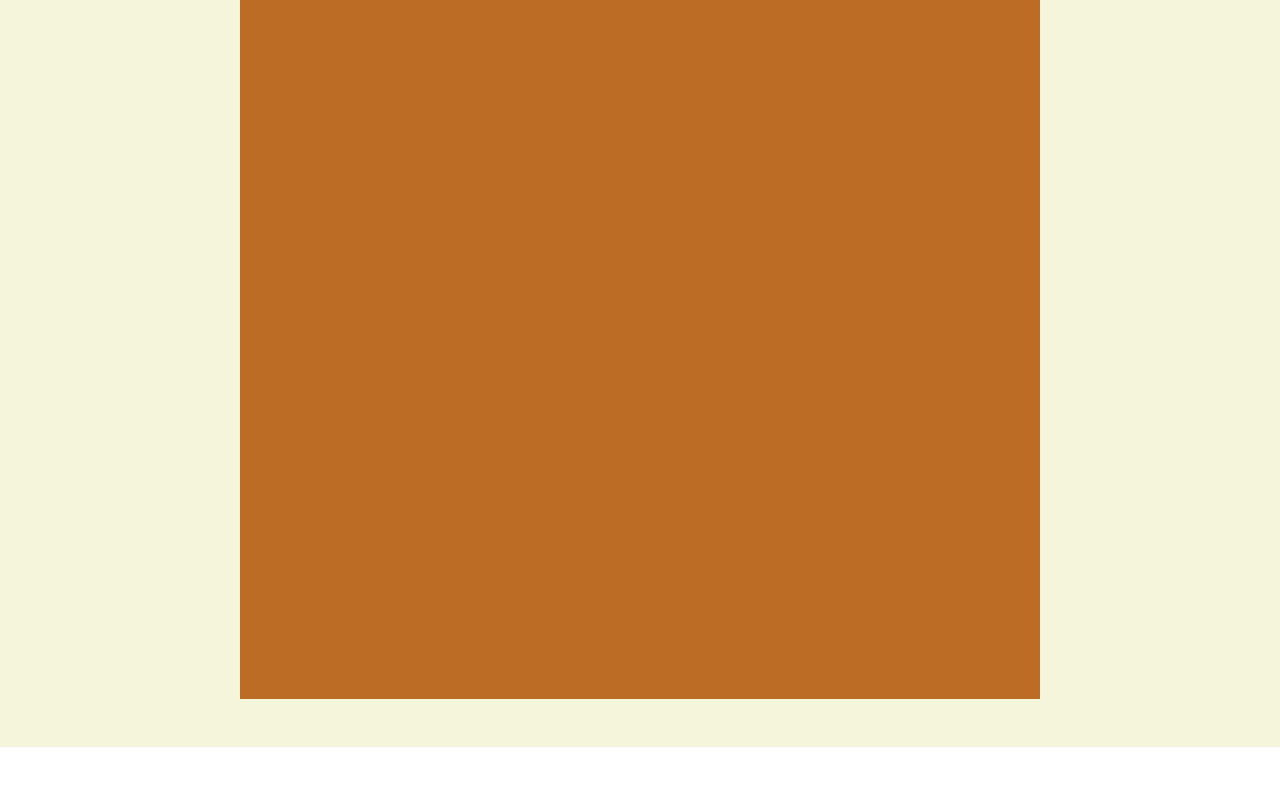
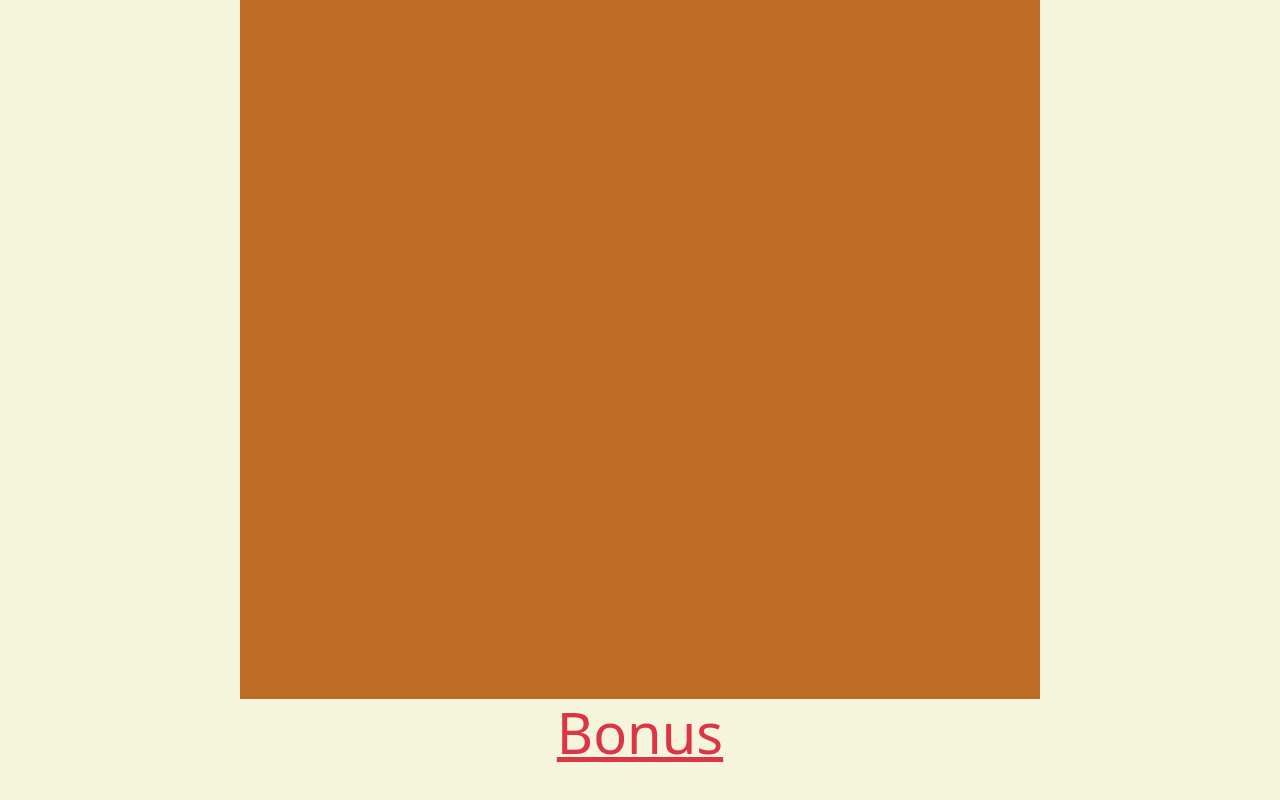
Before and after one commit to leonardomastrangelo/js-campominato-grid, a plain HTML site: page index.html in a window 1280 px wide. Shown: the part 310-1110 px from the top of the page. Before the commit the page ends 1057 px from the top, so only its background shows below. Drawn offline with nearby package versions, Linux system fonts and the light colour scheme.

Commit message:
added links between main and bonus

```diff
--- a/index.html
+++ b/index.html
@@ -25,6 +25,9 @@
             <button class="btn btn-success my-4">Play</button>
             <!-- Grid -->
             <div id="play-ground"></div>
+
+            <!-- LINK BONUS -->
+            <a href="bonus/index.html" class="display-4 text-danger">Bonus</a>
         </div>
     </main>
 
```
Also changed, not shown: bonus/index.html (+3 -0 lines).
